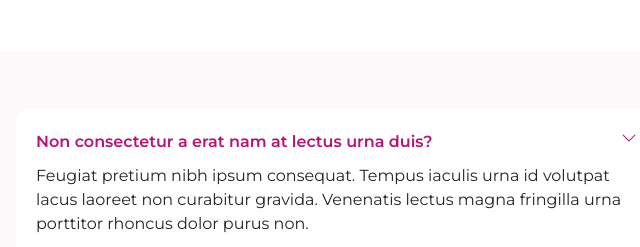
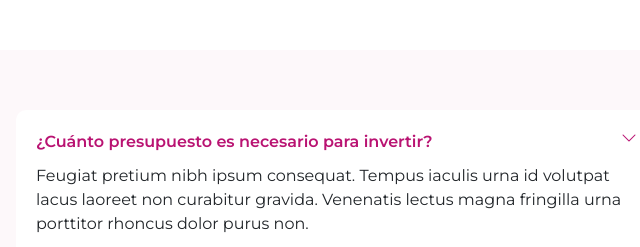
Before and after one commit to rosariotobarias/Web-Ro-V3, a plain HTML site: page index.html in a window 1280 px wide. Shown: the part 5360-5607 px from the top of the page, 541-1181 px from the left. Drawn offline with Linux system fonts and the light colour scheme.

Commit message:
Update index.html

```diff
--- a/index.html
+++ b/index.html
@@ -948,7 +948,7 @@
             <div class="faq-container">
 
               <div class="faq-item faq-active">
-                <h3>Non consectetur a erat nam at lectus urna duis?</h3>
+                <h3>¿Cuánto presupuesto es necesario para invertir?</h3>
                 <div class="faq-content">
                   <p>Feugiat pretium nibh ipsum consequat. Tempus iaculis urna id volutpat lacus laoreet non curabitur gravida. Venenatis lectus magna fringilla urna porttitor rhoncus dolor purus non.</p>
                 </div>
```
